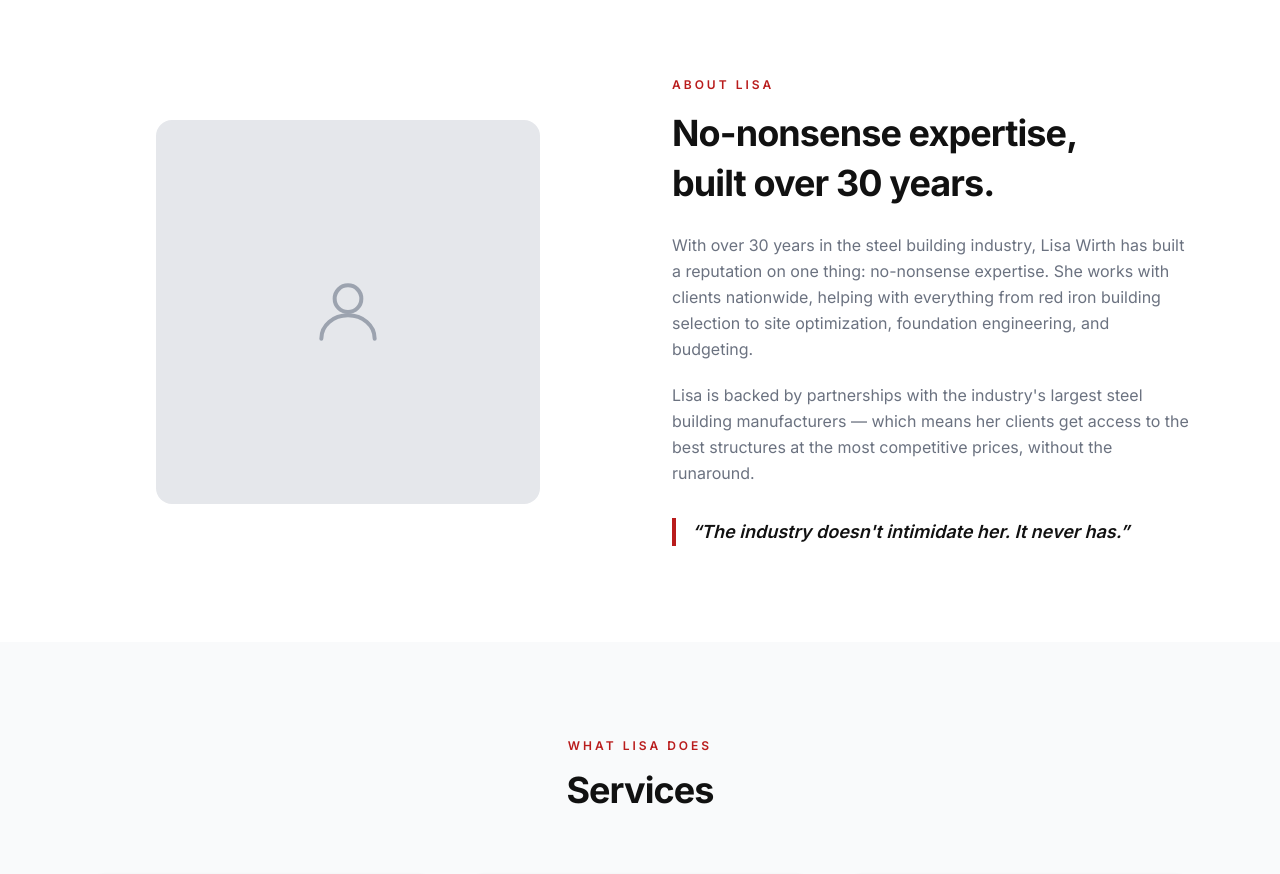
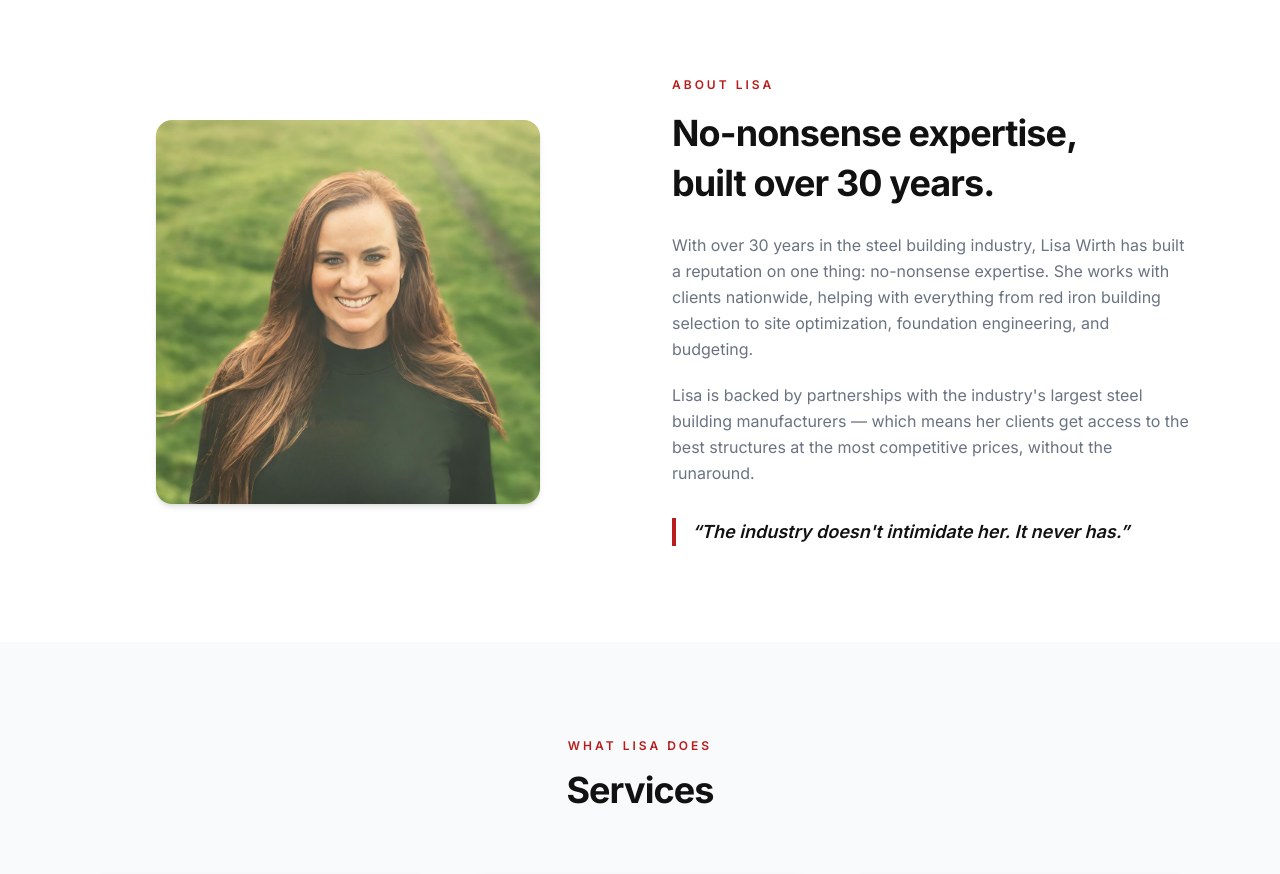
Before and after one commit to Broughsef87/shesellsrediron, a Next.js app: page / in a window 1280 px wide. Shown: the part 880-1754 px from the top of the page. Built offline with nearby package versions, Linux system fonts and the light colour scheme.

Commit message:
Add Lisa Wirth photo to About section

```diff
--- a/app/page.tsx
+++ b/app/page.tsx
@@ -93,17 +93,13 @@ export default function Home() {
       <section id="about" className="py-24 bg-white">
         <div className="max-w-6xl mx-auto px-6">
           <div className="grid md:grid-cols-2 gap-16 items-center">
-            {/* Image placeholder */}
+            {/* Lisa photo */}
             <div className="flex justify-center">
-              <div
-                className="w-full max-w-sm aspect-square rounded-2xl bg-[#E5E7EB] flex items-center justify-center"
-                aria-label="Lisa Wirth photo placeholder"
-              >
-                <svg width="80" height="80" viewBox="0 0 24 24" fill="none" stroke="#9CA3AF" strokeWidth="1.2">
-                  <circle cx="12" cy="8" r="4" />
-                  <path strokeLinecap="round" d="M4 20c0-4 3.6-7 8-7s8 3 8 7" />
-                </svg>
-              </div>
+              <img
+                src="/Lisa-Wirth.jpeg"
+                alt="Lisa Wirth"
+                className="w-full max-w-sm aspect-square rounded-2xl object-cover shadow-md"
+              />
             </div>
 
             {/* Text */}
```
Also changed, not shown: public/Lisa-Wirth.jpeg (added).
